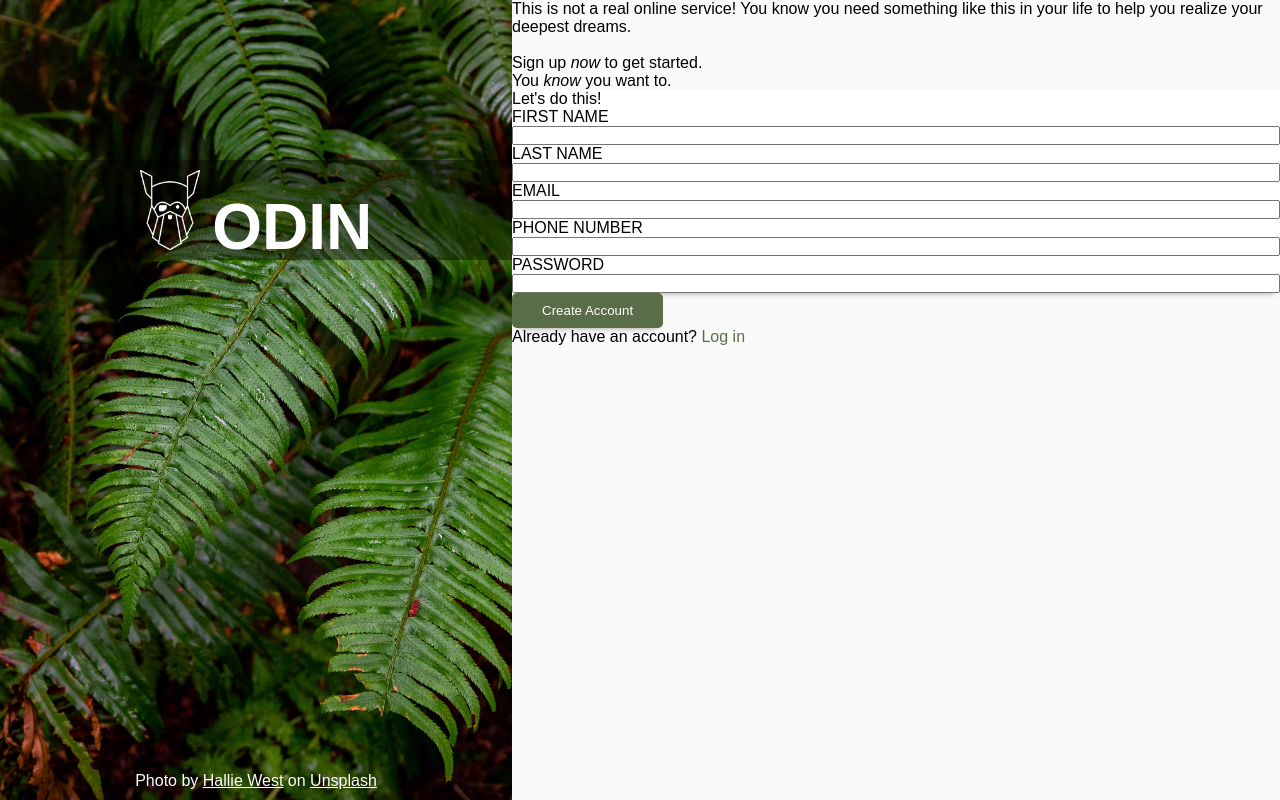
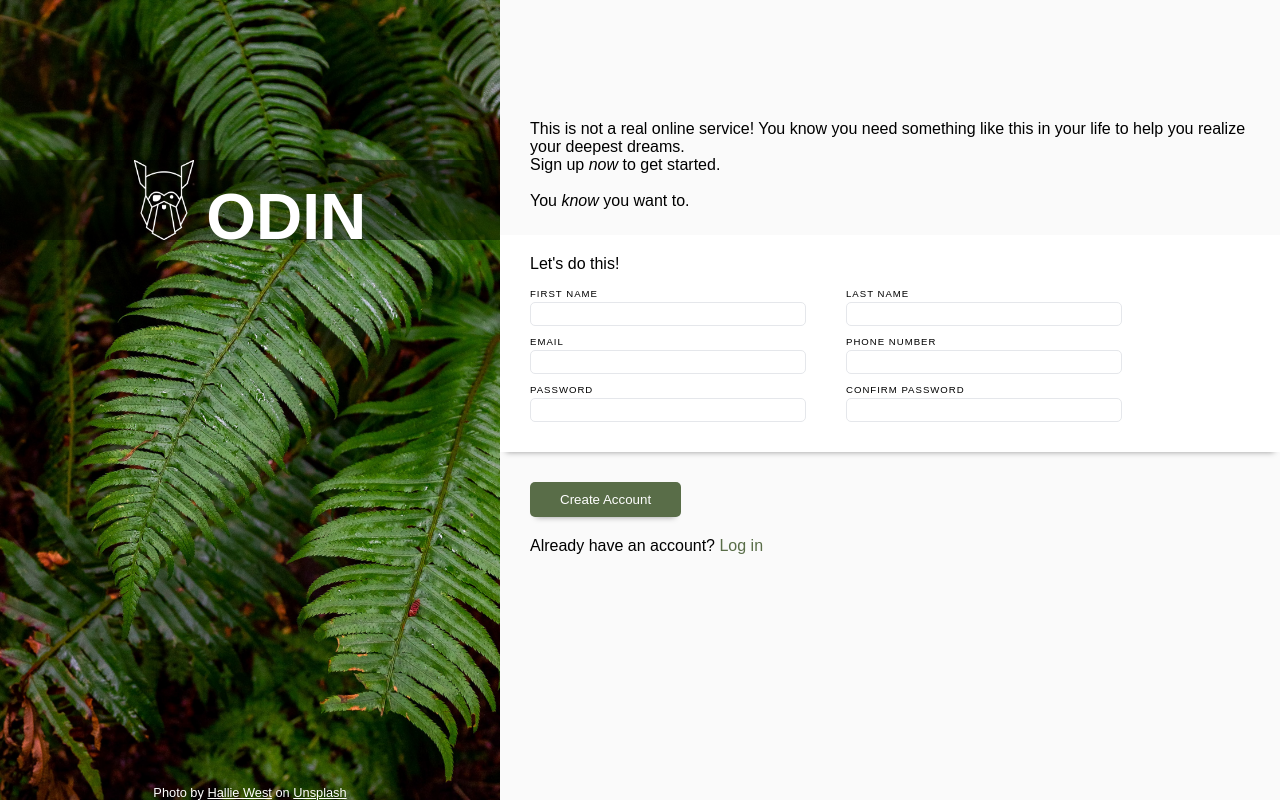
Before and after one commit to cmwilsonrasch/odin-signup-form, a plain HTML site: page index.html in a window 1280 px wide. Drawn offline with Linux system fonts and the light colour scheme.

Commit message:
html and css portiion complete

```diff
--- a/index.html
+++ b/index.html
@@ -19,21 +19,27 @@
       <div class="right">
         <p>
           This is not a real online service! You know you need something like
-          this in your life to help you realize your deepest dreams.
+          this in your life to help you realize your deepest dreams.<br />
+          Sign up <em>now</em> to get started.
         </p>
         <br />
-        <p>Sign up <em>now</em> to get started.</p>
         <p>You <em>know</em> you want to.</p>
         <form action="" method="post">
           <div class="form-field">
             <p>Let's do this!</p>
+            <div class="user-details">
               <p>
                 <label for="first-name">FIRST NAME</label>
                 <input type="text" name="first-name" id="first-name" />
               </p>
               <p>
                 <label for="last-name">LAST NAME</label>
-              <input type="text" name="last-name" id="last-name" />
+                <input
+                  type="text"
+                  name="last-name"
+                  id="last-name"
+                  class="focus"
+                />
               </p>
               <p>
                 <label for="email">EMAIL</label>
@@ -45,8 +51,13 @@
               </p>
               <p>
                 <label for="pwd">PASSWORD</label>
-              <input type="password" name="pwd" id="pwd" />
+                <input type="password" name="pwd" id="pwd" class="error" />
               </p>
+              <p>
+                <label for="pwd2">CONFIRM PASSWORD</label>
+                <input type="password" name="pwd2" id="pwd2" class="error" />
+              </p>
+            </div>
           </div>
           <button type="submit">Create Account</button>
         </form>
--- a/styles.css
+++ b/styles.css
@@ -6,7 +6,7 @@
 
 body {
   background: rgb(250, 250, 250);
-  font-family: sans-serif;
+  font-family: 'poppins', sans-serif;
 }
 
 a {
@@ -32,15 +32,12 @@ img {
   background-size: cover;
   background-repeat: no-repeat;
   color: #fff;
+  font-size: 0.8rem;
   display: flex;
   flex-direction: column;
   justify-content: space-between;
   align-items: center;
   width: 40vw;
-}
-
-.left p {
-  margin: 10px;
 }
 
 .logo {
@@ -53,7 +50,6 @@ img {
   align-items: center;
   gap: 1vw;
   width: 100%;
-  padding: 10px 0;
 }
 
 .logo h1 {
@@ -63,17 +59,58 @@ img {
 
 .right {
   width: 60vw;
+  margin: 15vh 0 0 30px;
+}
+
+.right > p:nth-child(1),
+.right > p:nth-child(3) {
+  font-weight: 500;
 }
 
 .form-field {
   background: #fff;
   border: none;
   box-shadow: 0 6px 6px -6px rgba(0, 0, 0, 0.4);
+  padding: 20px 30px;
+  margin: 25px 0 30px -30px;
 }
 
-.form-field p {
+.form-field > p {
+  font-weight: 500;
+  margin-bottom: 15px;
+}
+
+.user-details {
   display: flex;
-  flex-flow: column wrap;
+  flex-wrap: wrap;
+  justify-content: space-between;
+  margin-right: 10vw;
+}
+
+.user-details p {
+  font-size: 0.6rem;
+  letter-spacing: 1px;
+  width: calc(100% / 2 - 20px);
+}
+
+.user-details p label {
+  font-weight: 500;
+}
+
+.user-details p input {
+  border: 1px solid #e5e7eb;
+  border-radius: 5px;
+  height: 24px;
+  width: 100%;
+  margin: 3px 0 10px 0;
+}
+
+.user-details p input:focus {
+  box-shadow: 6px 6px 6px -6px rgba(0, 0, 0, 0.4);
+}
+
+.error {
+  border: 1px solid red;
 }
 
 button {
@@ -83,6 +120,7 @@ button {
   box-shadow: 0 6px 6px -6px rgba(0, 0, 0, 0.4);
   color: #fff;
   padding: 10px 30px;
+  margin-bottom: 20px;
 }
 
 .right a {
```
Lines whose indentation alone changed are shown as unchanged.
